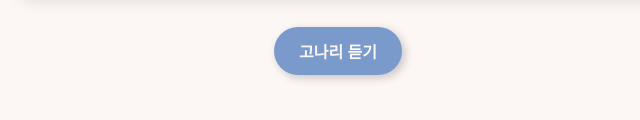
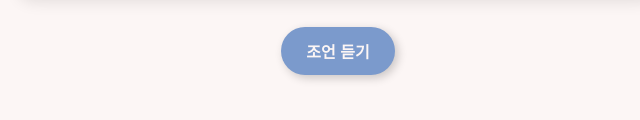
Before and after one commit to seokyung-lee/taylor-swift-quotes, a plain HTML site: page index.html in a window 1280 px wide. Shown: the part 480-600 px from the top of the page, 302-942 px from the left. Drawn offline with Linux system fonts and the light colour scheme; a web font is replaced by a local one.

Commit message:
Update index.html

```diff
--- a/index.html
+++ b/index.html
@@ -105,7 +105,7 @@
             <p id="source"></p>
         </div>
         <!-- 조언 생성 버튼 -->
-        <button id="generate">고나리 듣기</button>
+        <button id="generate">조언 듣기</button>
     </div>
     <script src="app.js"></script>
 </body>
```
